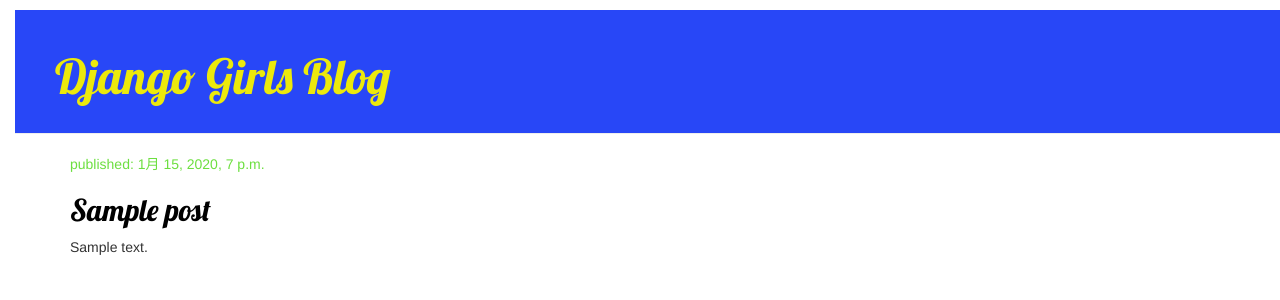
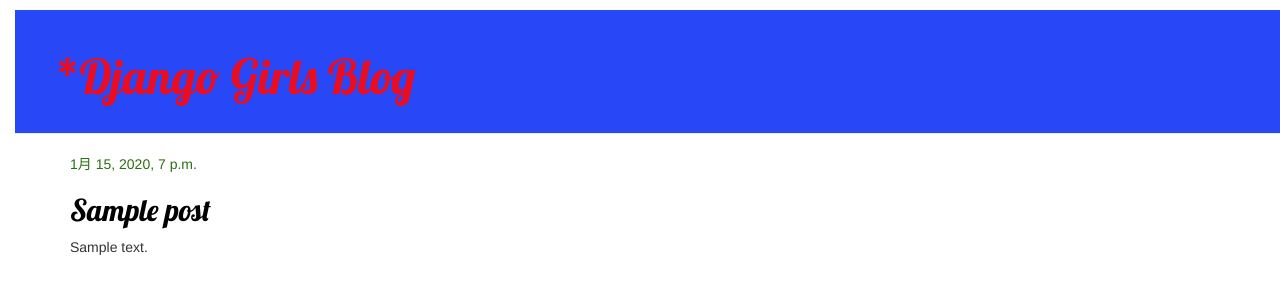
Before and after one commit to YasuhiroYano/my-first-blog, a Django app: page / in a window 1280 px wide. Shown: the top 300 px of the page. Run offline with Django 3.2, Linux system fonts and the light colour scheme; tables that the repository leaves empty hold one stand-in row (values such as "Sample post"); some libraries are stand-ins or nearby versions.

Commit message:
base_html追加

```diff
--- a/blog/static/css/blog.css
+++ b/blog/static/css/blog.css
@@ -5,7 +5,7 @@
 }
 
 .page-header h1, .page-header h1 a, .page-header h1 a:visited, .page-header h1 a:active {
-    color: #ece90c;
+    color: #ec0c1f;
     font-size: 36pt;
     text-decoration: none;
 }
@@ -19,7 +19,7 @@ h1, h2, h3, h4 {
 }
 
 .date {
-    color: #6ddf40;
+    color: #2b7010;
 }
 
 .save {
--- /dev/null
+++ b/blog/templates/blog/base.html
@@ -0,0 +1,23 @@
+{% load static %}
+<html>
+    <head>
+        <title>Django Girls blog</title>
+        <link rel="stylesheet" href="//maxcdn.bootstrapcdn.com/bootstrap/3.2.0/css/bootstrap.min.css">
+        <link rel="stylesheet" href="//maxcdn.bootstrapcdn.com/bootstrap/3.2.0/css/bootstrap-theme.min.css">
+        <link href='//fonts.googleapis.com/css?family=Lobster&subset=latin,latin-ext' rel='stylesheet' type='text/css'>
+        <link rel="stylesheet" href="{% static 'css/blog.css' %}">
+    </head>
+    <body>
+        <div class="page-header">
+            <h1><a href="/">*Django Girls Blog</a></h1>
+        </div>
+        <div class="content container">
+            <div class="row">
+                <div class="col-md-8">
+                {% block content %}
+                {% endblock %}
+                </div>
+            </div>
+        </div>
+    </body>
+</html>
--- a/blog/templates/blog/post_list.html
+++ b/blog/templates/blog/post_list.html
@@ -1,31 +1,13 @@
-{% load static %}
-<html>
-    <head>
-        <link href="//fonts.googleapis.com/css?family=Lobster&subset=latin,latin-ext" rel="stylesheet" type="text/css">
-        <title>Django Girls blog</title>
-        <link rel="stylesheet" href="//maxcdn.bootstrapcdn.com/bootstrap/3.2.0/css/bootstrap.min.css">
-        <link rel="stylesheet" href="//maxcdn.bootstrapcdn.com/bootstrap/3.2.0/css/bootstrap-theme.min.css">
-        <link rel="stylesheet" href="{% static 'css/blog.css' %}">
-    </head>
-    <body>
-        <div class="page-header">
-            <h1><a href="/">Django Girls Blog</a></h1>
-        </div>
+{% extends 'blog/base.html' %}
 
-        <div class="content container">
-            <div class="row">
-                <div class="col-md-8">
+{% block content %}
     {% for post in posts %}
         <div class="post">
             <div class="date">
-                                <p>published: {{ post.published_date }}</p>
+                {{ post.published_date }}
             </div>
             <h2><a href="">{{ post.title }}</a></h2>
             <p>{{ post.text|linebreaksbr }}</p>
         </div>
     {% endfor %}
-                </div>
-            </div>
-        </div>
-     </body>
-</html>
+{% endblock %}
```
Lines whose indentation alone changed are shown as unchanged.
